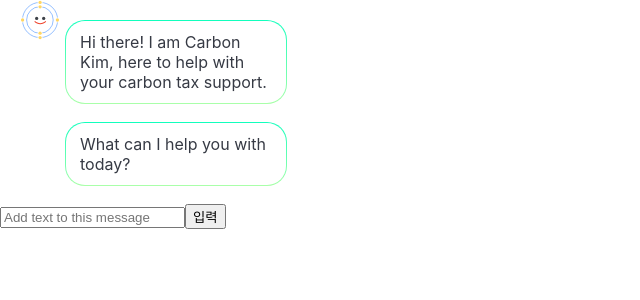
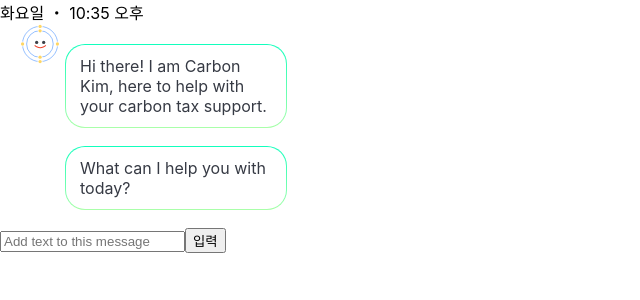
Before and after one commit to IBM-Call-for-Code-2020/front-end, a React (Create React App) app: page /chat in a window 1280 px wide. Shown: the top 300 px of the page, without its empty margins (0-640 px from the left). Built offline with nearby package versions, Linux system fonts and the light colour scheme.

Commit message:
:sparkles: Add Date indicator component

```diff
--- /dev/null
+++ b/src/components/chat/Date.jsx
@@ -0,0 +1,13 @@
+import React, { useEffect } from 'react'
+import moment from 'moment'
+import localization from 'moment/locale/ko'
+
+function ChatDateComponent() {
+  useEffect(() => {
+    moment.updateLocale('ko', localization)
+  }, [])
+
+  return <div>{moment().format('dddd ・ hh:mm a')}</div>
+}
+
+export default ChatDateComponent
--- a/src/containers/chat/Chats.jsx
+++ b/src/containers/chat/Chats.jsx
@@ -1,5 +1,6 @@
 import React, { useCallback } from 'react'
 import Chat from 'components/chat/bubble'
+import Date from 'components/chat/Date'
 
 function ChatListsContainer(props) {
   const { data = [], onClick = () => {} } = props
@@ -10,6 +11,7 @@ function ChatListsContainer(props) {
 
   return (
     <div>
+      <Date />
       {data.map((_i, i) => (
         <Chat key={Number(i)} data={_i} onClick={handleClick} />
       ))}
```
